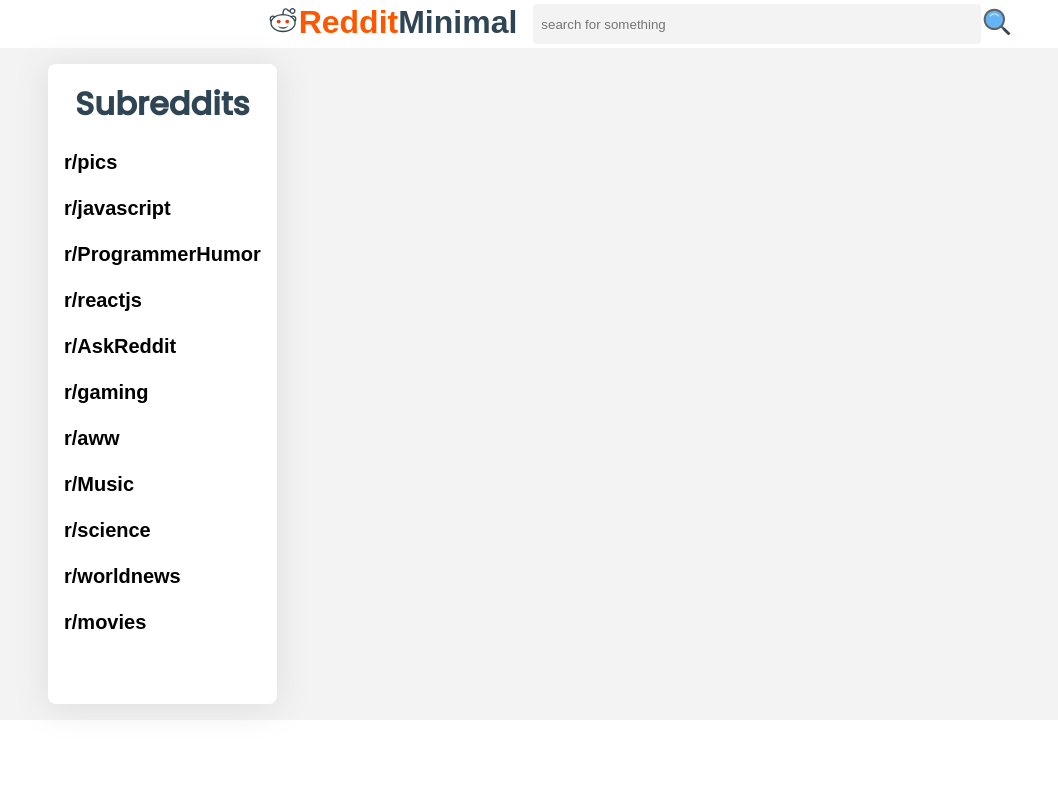
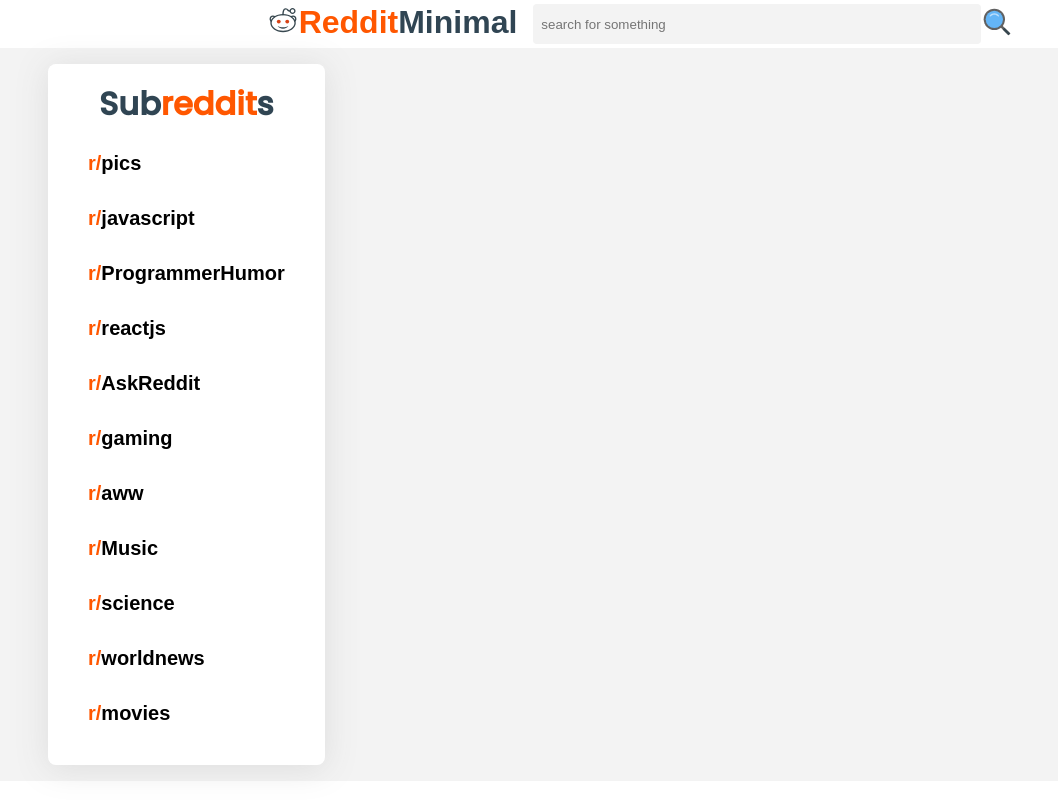
Before and after one commit to YSquid/reddit-minimal, a React (Create React App) app: page / in a window 1280 px wide. Shown: the whole page, without its empty margins (0-1058 px from the left). Built offline with nearby package versions, Linux system fonts and the light colour scheme; no server answers.

Commit message:
styling and hovers for subreddit buttons

```diff
--- a/src/components/subreddit/Subreddit.css
+++ b/src/components/subreddit/Subreddit.css
@@ -1,9 +1,20 @@
 .subredditButton {
     display: flex;
-    margin: 0.5rem auto;
+    margin: 1rem auto;
     background-color: transparent;
+    align-items: center;
+    border-radius: 0.5rem;
+    padding: 0.5rem;
 }
 
 .subredditButton > button {
     background-color: transparent;
 }
+
+#orangeR {
+    color: var(--reddit-orange)
+}
+
+.subredditButton:hover {
+    background-color: var(--light-grey);
+}
--- a/src/components/subreddit/Subreddit.js
+++ b/src/components/subreddit/Subreddit.js
@@ -1,6 +1,5 @@
 import React from "react";
 import "./Subreddit.css";
-import { FaRedditSquare } from "react-icons/fa";
 import { useDispatch } from "react-redux";
 import {updateSelectedSubreddit, setSearchTerm} from '../posts/redditSlice'
 
@@ -14,8 +13,7 @@ function Subreddit({ subredditTitle, icon }) {
   return (
     <div className="subredditButton">
       <button type='submit' onClick={handleSubredditClick}>
-        <img src={icon} />
-        <h2>r/{subredditTitle}</h2>
+        <h2><span id='orangeR'>r/</span>{subredditTitle}</h2>
       </button>
     </div>
   );
--- a/src/components/subreddits/Subreddits.css
+++ b/src/components/subreddits/Subreddits.css
@@ -4,10 +4,18 @@
     display: flex;
     flex-direction: column;
     align-items: center;
-    height: 40rem;
+    height: fit-content;
     margin: 1rem;
     padding: 1rem;
     filter: drop-shadow(0rem -0.2rem 1rem rgb(220,220,220));
     filter: drop-shadow(0rem 0.2rem 1rem rgb(220,220,220));
     border-radius: 0.5rem;
 }
+
+#redditSpan {
+    color: var(--reddit-orange)
+}
+
+.subredditsContainer {
+    padding: 0 1rem;
+}
--- a/src/components/subreddits/Subreddits.js
+++ b/src/components/subreddits/Subreddits.js
@@ -10,7 +10,7 @@ function Subreddits() {
 
   return (
     <div className='Subreddits'>
-      <h1>Subreddits</h1>
+      <h1>Sub<span id='redditSpan'>reddit</span>s</h1>
       <div className='subredditsContainer'>
         {subreddits.map((subreddit, index) => {
           const {subredditTitle, icon} = subreddit
--- a/src/index.css
+++ b/src/index.css
@@ -12,6 +12,6 @@
   --downvote: #9494FF;
   --reddit-blue: #336699;
   --reddit-purple: #7F4FC4;
-  --dark-grey: #545452;
+  --light-grey: #d8d8ce;
   --semi-black: #222222de;
 }
```
